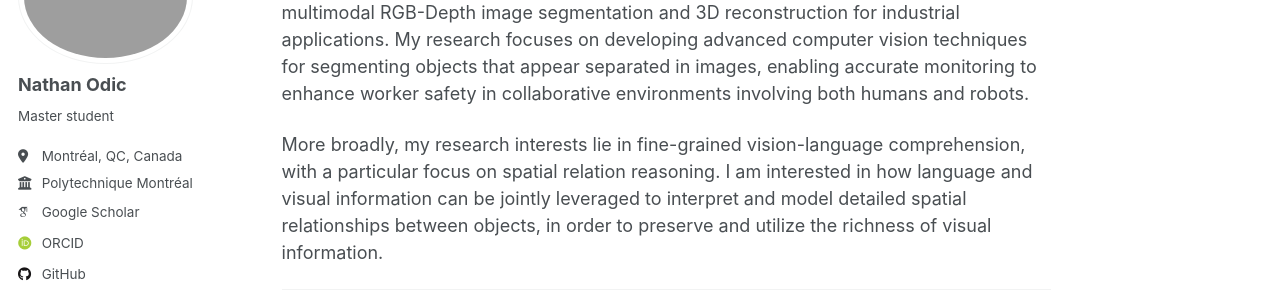
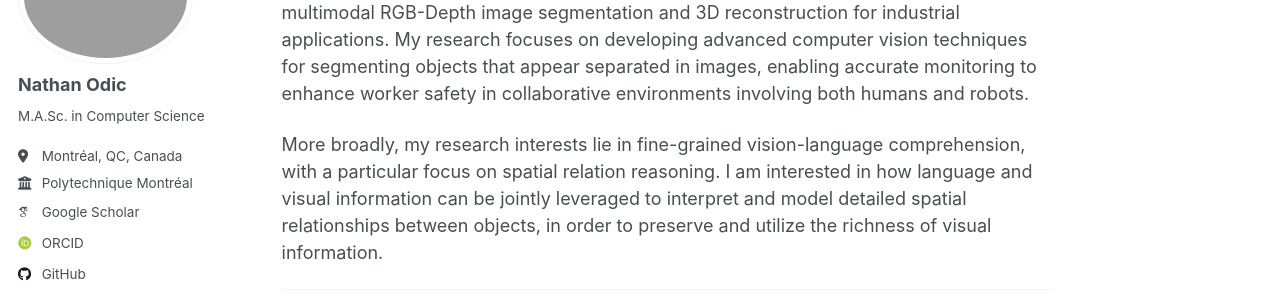
Before and after one commit to NathanOD/nathanod.github.io, a Jekyll site: the page built from _pages/about.md, in a window 1280 px wide. Shown: the part 169-466 px from the top of the page. Built offline with Jekyll 4.4.1, drawn with Linux system fonts in a browser that asks for light colours; some web fonts are replaced.

Commit message:
updated after grad 2

```diff
--- a/_config.yml
+++ b/_config.yml
@@ -25,7 +25,7 @@ author:
   avatar           : "profile2.jpeg"
   name             : "Nathan Odic"
   pronouns         : # example: "she/her"
-  bio              : "Master student"
+  bio              : "M.A.Sc. in Computer Science"
   location         : "Montréal, QC, Canada"
   employer         : "Polytechnique Montréal"
   uri              : # URL
```
